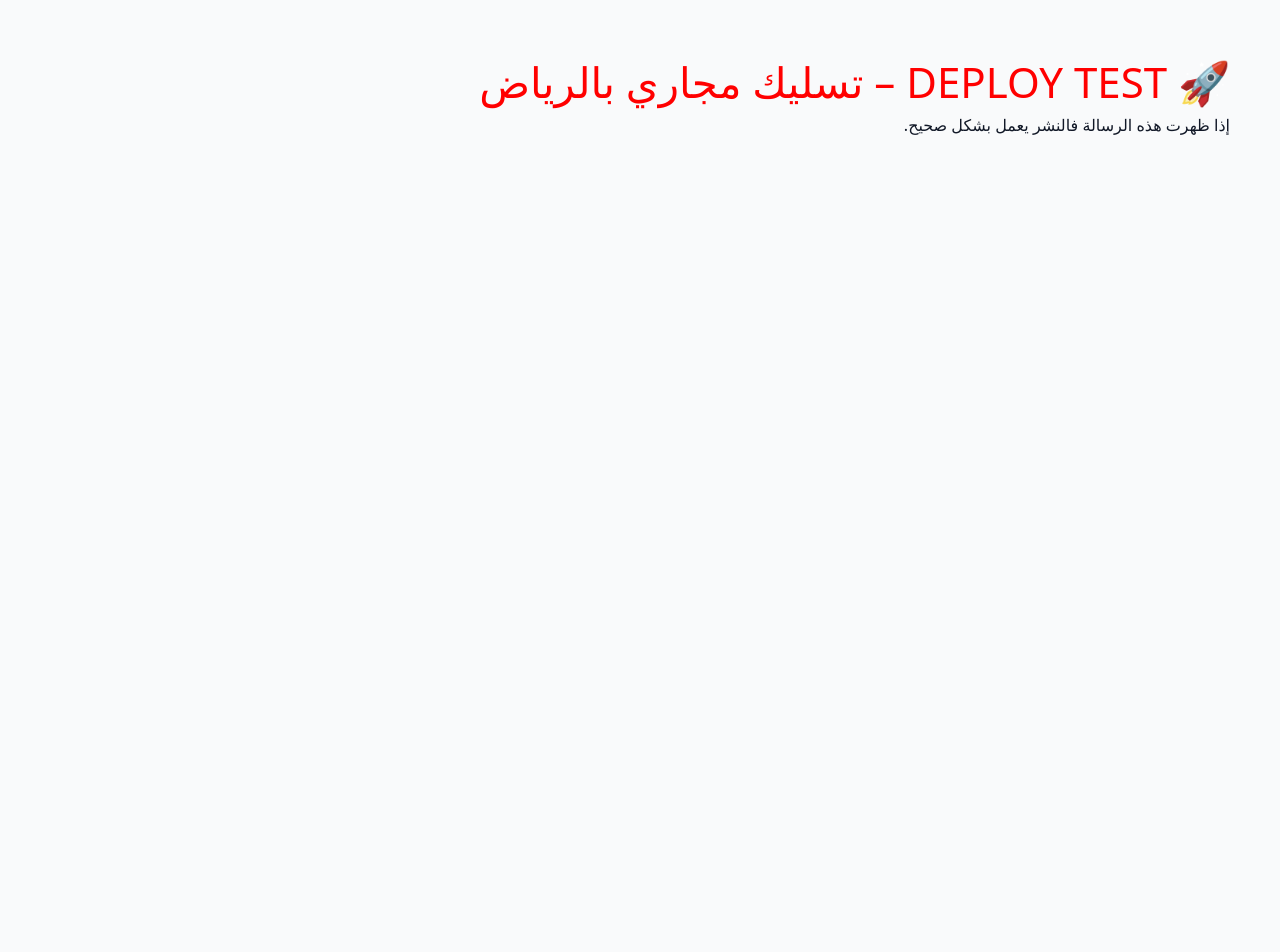
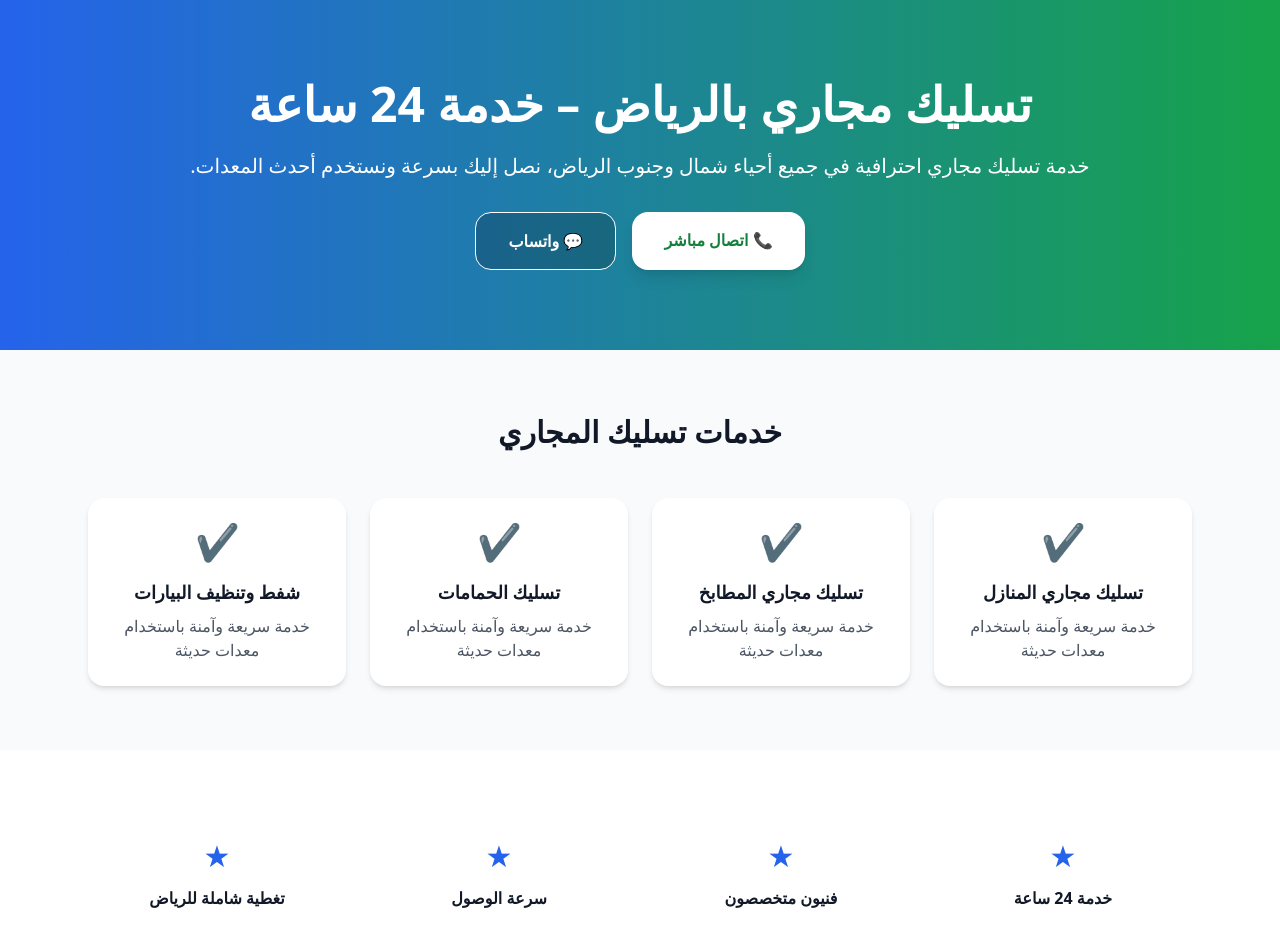
Before and after one commit to youssefahmed59/taslik-majari-riyadh, a Next.js app: page / in a window 1280 px wide. Shown: the top 952 px of the page. Before the commit the page ends 800 px from the top, so only its background shows below. Built offline with nearby package versions, Linux system fonts and the light colour scheme.

Commit message:
Update page.jsx

```diff
--- a/app/page.jsx
+++ b/app/page.jsx
@@ -1,10 +1,89 @@
 export default function Home() {
   return (
-    <div style={{ padding: "50px" }}>
-      <h1 style={{ fontSize: "42px", color: "red" }}>
-        🚀 DEPLOY TEST – تسليك مجاري بالرياض
-      </h1>
-      <p>إذا ظهرت هذه الرسالة فالنشر يعمل بشكل صحيح.</p>
-    </div>
+    <main className="bg-gray-50">
+      {/* Hero Section */}
+      <section className="bg-gradient-to-l from-green-600 to-blue-600 text-white">
+        <div className="max-w-6xl mx-auto px-6 py-20 text-center">
+          <h1 className="text-4xl md:text-5xl font-extrabold mb-6">
+            تسليك مجاري بالرياض – خدمة 24 ساعة
+          </h1>
+          <p className="text-lg md:text-xl mb-8 leading-relaxed">
+            خدمة تسليك مجاري احترافية في جميع أحياء شمال وجنوب الرياض، نصل إليك بسرعة ونستخدم أحدث المعدات.
+          </p>
+          <div className="flex justify-center gap-4 flex-wrap">
+            <a
+              href="tel:0551316892"
+              className="bg-white text-green-700 font-bold px-8 py-4 rounded-2xl shadow-lg"
+            >
+              📞 اتصال مباشر
+            </a>
+            <a
+              href="https://wa.me/966551316892"
+              className="bg-black/20 text-white font-bold px-8 py-4 rounded-2xl border border-white"
+            >
+              💬 واتساب
+            </a>
+          </div>
+        </div>
+      </section>
+
+      {/* Services */}
+      <section className="max-w-6xl mx-auto px-6 py-16">
+        <h2 className="text-3xl font-bold text-center mb-12">خدمات تسليك المجاري</h2>
+        <div className="grid grid-cols-1 md:grid-cols-2 lg:grid-cols-4 gap-6">
+          {[
+            "تسليك مجاري المنازل",
+            "تسليك مجاري المطابخ",
+            "تسليك الحمامات",
+            "شفط وتنظيف البيارات",
+          ].map((service) => (
+            <div
+              key={service}
+              className="bg-white rounded-2xl shadow-md p-6 text-center hover:shadow-xl transition"
+            >
+              <div className="text-green-600 text-4xl mb-4">✔</div>
+              <h3 className="font-bold text-lg">{service}</h3>
+              <p className="text-gray-600 mt-2">خدمة سريعة وآمنة باستخدام معدات حديثة</p>
+            </div>
+          ))}
+        </div>
+      </section>
+
+      {/* Trust */}
+      <section className="bg-white py-16">
+        <div className="max-w-6xl mx-auto px-6 grid grid-cols-1 md:grid-cols-4 gap-6 text-center">
+          {["خدمة 24 ساعة", "فنيون متخصصون", "سرعة الوصول", "تغطية شاملة للرياض"].map((item) => (
+            <div key={item} className="p-6">
+              <div className="text-blue-600 text-3xl mb-3">★</div>
+              <p className="font-semibold">{item}</p>
+            </div>
+          ))}
+        </div>
+      </section>
+
+      {/* Areas */}
+      <section className="max-w-6xl mx-auto px-6 py-16">
+        <h2 className="text-3xl font-bold text-center mb-10">نخدم جميع أحياء الرياض</h2>
+        <div className="grid grid-cols-2 md:grid-cols-4 gap-4 text-center text-gray-700">
+          {[
+            "حي النرجس", "حي العارض", "حي الياسمين", "حي الملقا",
+            "حي الصحافة", "حي التعاون", "حي إشبيليه", "حي الرمال",
+            "حي النهضة", "حي الروضة", "حي اليرموك", "حي المونسية",
+            "حي طويق", "حي السويدي", "حي الشفا", "حي ظهرة لبن",
+            "حي العزيزية", "حي الحمراء"
+          ].map((area) => (
+            <div key={area} className="bg-white rounded-xl p-3 shadow">
+              {area}
+            </div>
+          ))}
+        </div>
+      </section>
+
+      {/* Footer */}
+      <footer className="bg-gray-900 text-white text-center py-10">
+        <p className="mb-2">📞 0551316892 – 0546596882</p>
+        <p>تسليك مجاري بالرياض – نخدم شمال وجنوب الرياض</p>
+      </footer>
+    </main>
   );
 }
```
